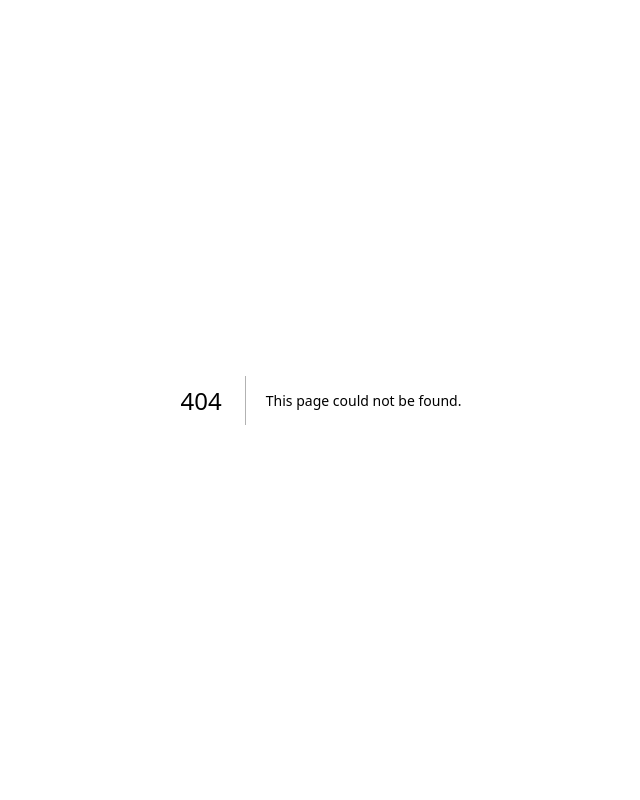
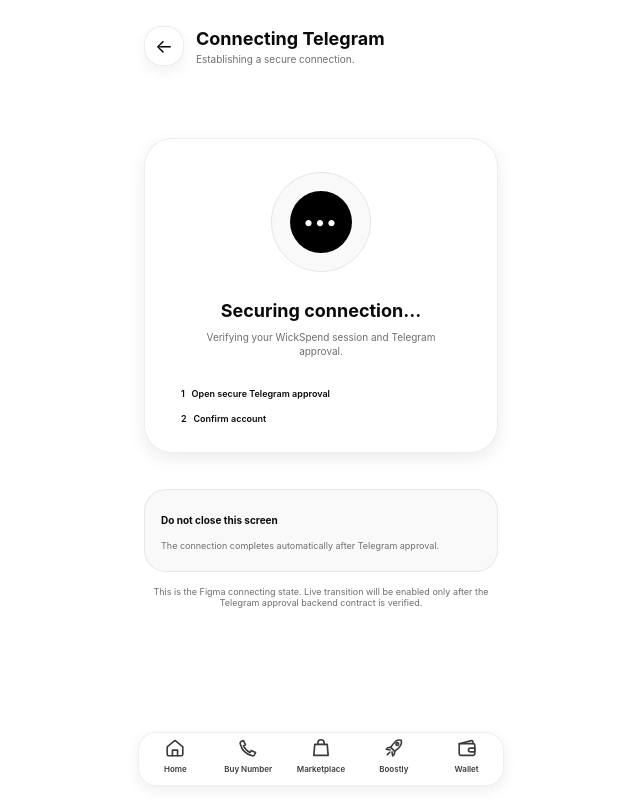
Before and after one commit to wis12dom34/-wickspend-web, a Next.js app: page /telegram-connection/connecting in a window 1280 px wide. Before the commit this address had no page. Shown: the whole page, without its empty margins (319-959 px from the left). Built offline with nearby package versions, Linux system fonts and the light colour scheme.

Commit message:
Add Telegram connecting Figma state

```diff
--- /dev/null
+++ b/app/telegram-connection/connecting/page.tsx
@@ -0,0 +1,22 @@
+import {PageShell} from "@/components/PageShell";
+
+export default function TelegramConnecting(){
+  return <PageShell title="Connecting Telegram" subtitle="Establishing a secure connection." back="/telegram-connection">
+    <section style={{marginTop:68,background:"rgba(255,255,255,.95)",border:"1px solid rgba(0,0,0,.07)",borderRadius:28,boxShadow:"0 6px 18px rgba(0,0,0,.08)",padding:"33px 36px 28px",textAlign:"center"}}>
+      <div aria-hidden="true" style={{width:100,height:100,borderRadius:50,background:"#f9f9fa",border:"1px solid rgba(0,0,0,.07)",display:"grid",placeItems:"center",margin:"0 auto 28px"}}>
+        <div style={{width:62,height:62,borderRadius:31,background:"#000",color:"#fff",display:"grid",placeItems:"center",fontSize:20,fontWeight:700,letterSpacing:2}}>•••</div>
+      </div>
+      <h2 style={{fontSize:18,margin:"0 0 10px"}}>Securing connection…</h2>
+      <p style={{fontSize:10,lineHeight:1.35,color:"#6e6e73",margin:"0 auto 30px",maxWidth:270}}>Verifying your WickSpend session and Telegram approval.</p>
+      <div style={{display:"grid",gap:14,textAlign:"left",fontSize:9,fontWeight:600}}>
+        <div>1&nbsp;&nbsp; Open secure Telegram approval</div>
+        <div>2&nbsp;&nbsp; Confirm account</div>
+      </div>
+    </section>
+    <section style={{marginTop:36,background:"#f9f9fa",border:"1px solid rgba(0,0,0,.07)",borderRadius:22,padding:"18px 16px 20px"}}>
+      <b style={{fontSize:10}}>Do not close this screen</b>
+      <p style={{fontSize:9,color:"#6e6e73",margin:"12px 0 0"}}>The connection completes automatically after Telegram approval.</p>
+    </section>
+    <p className="screenMessage">This is the Figma connecting state. Live transition will be enabled only after the Telegram approval backend contract is verified.</p>
+  </PageShell>
+}
```
